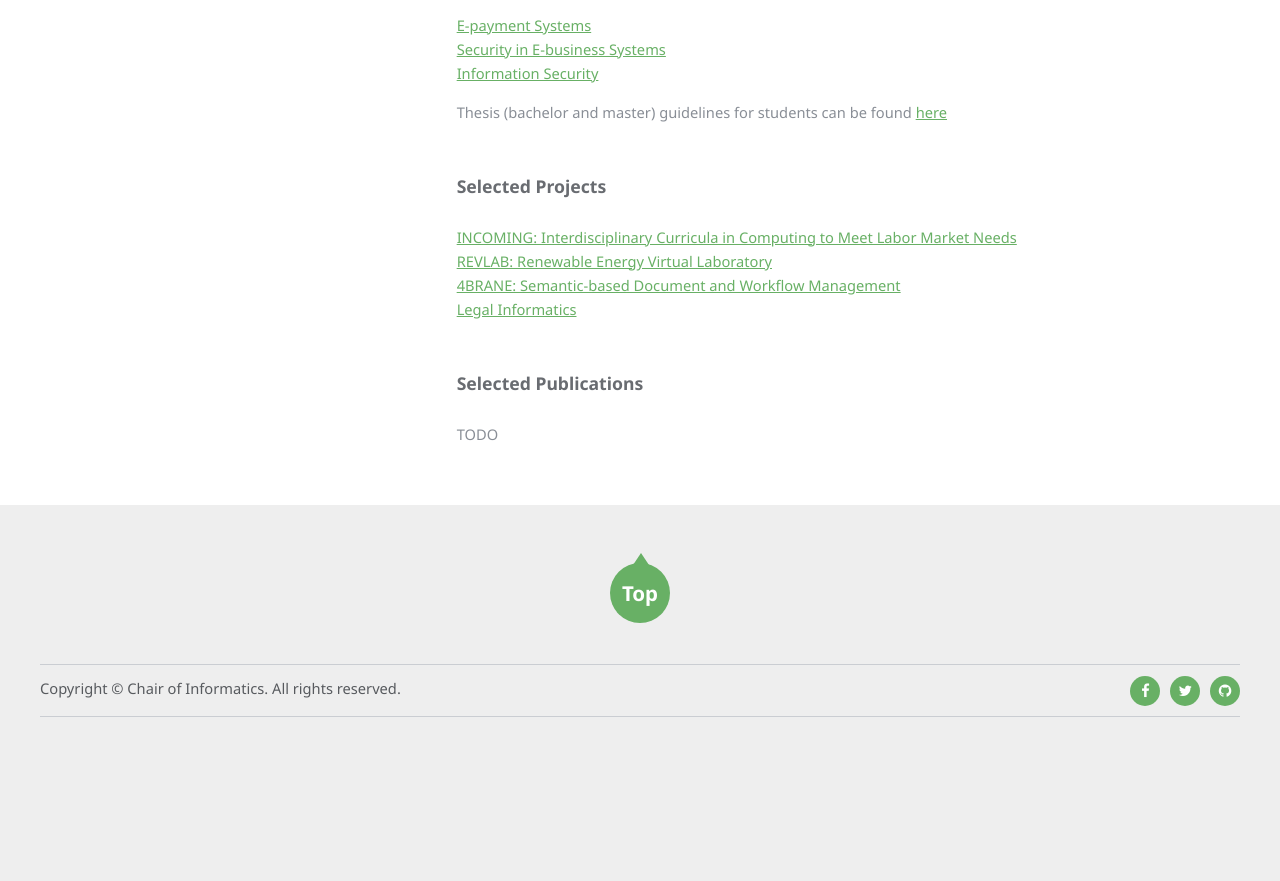
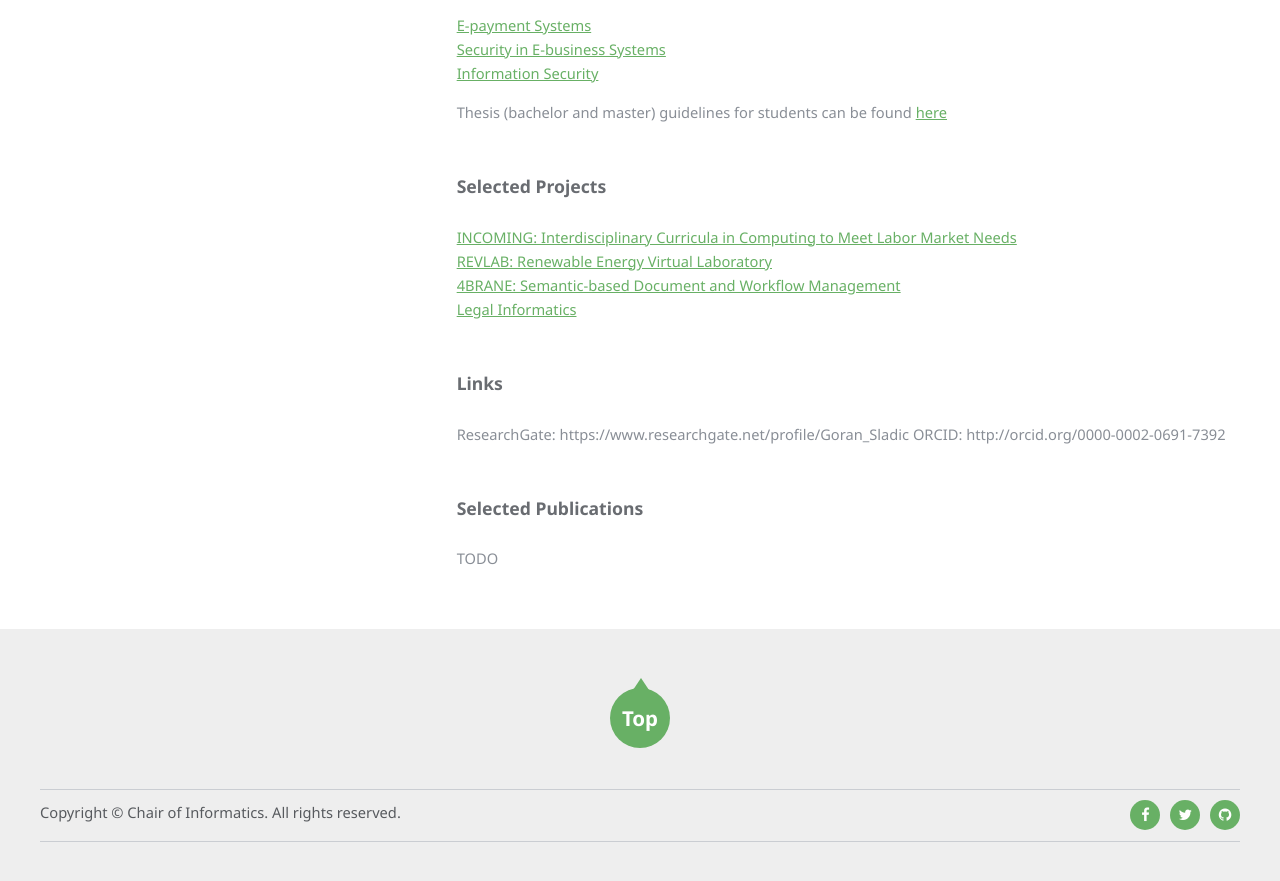
Before and after one commit to unsftn/informatika, a Jekyll site: the page built from _faculty/GoranSladic.md, in a window 1280 px wide and 900 px high, scrolled down 659 px. Shown: the top 881 px of the window. Built offline with Jekyll 4.4.1, drawn with Linux system fonts in a browser that asks for light colours; before the commit the page ends 1435 px from its top, so only the background shows below that.

Commit message:
Dodata opcija Links, linkovi ka drugim sajtovima

```diff
--- a/_faculty/GoranSladic.md
+++ b/_faculty/GoranSladic.md
@@ -38,6 +38,11 @@
 
 
 
+### Links
+ResearchGate: https://www.researchgate.net/profile/Goran_Sladic
+ORCID: http://orcid.org/0000-0002-0691-7392
+
+
 ### Selected Publications
 
 TODO
```
